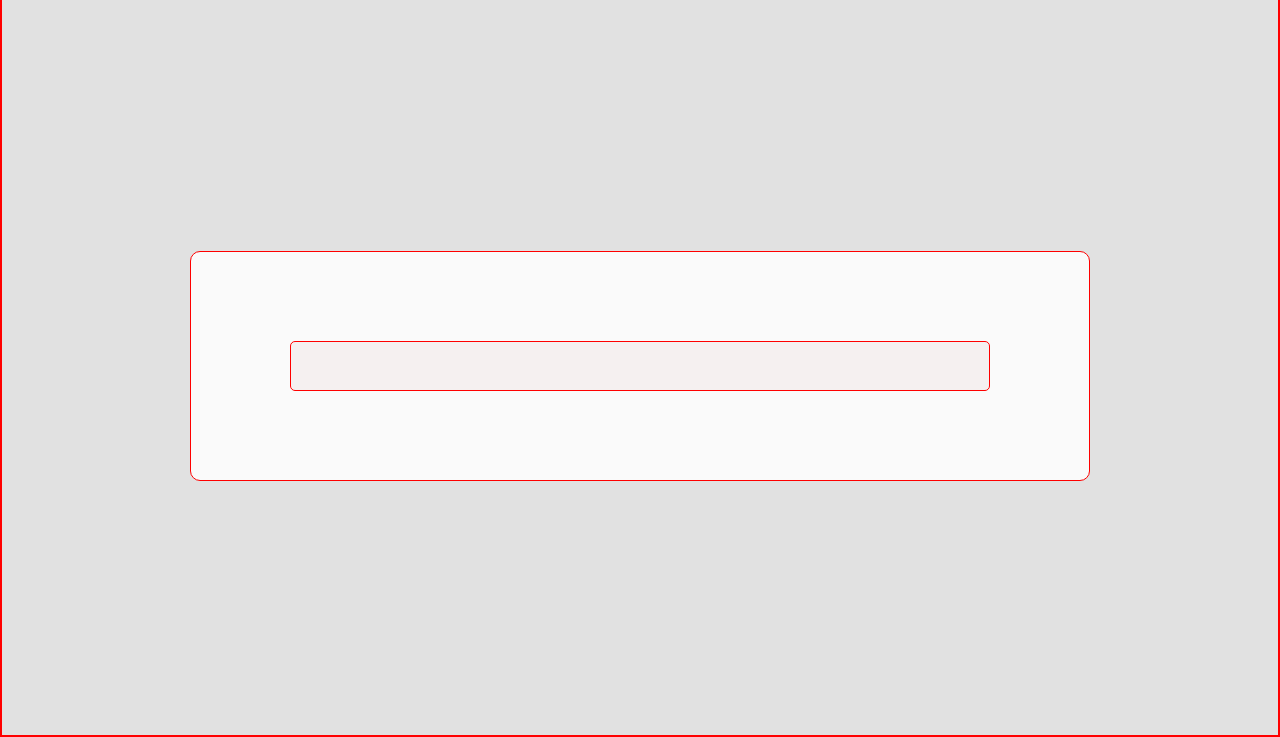
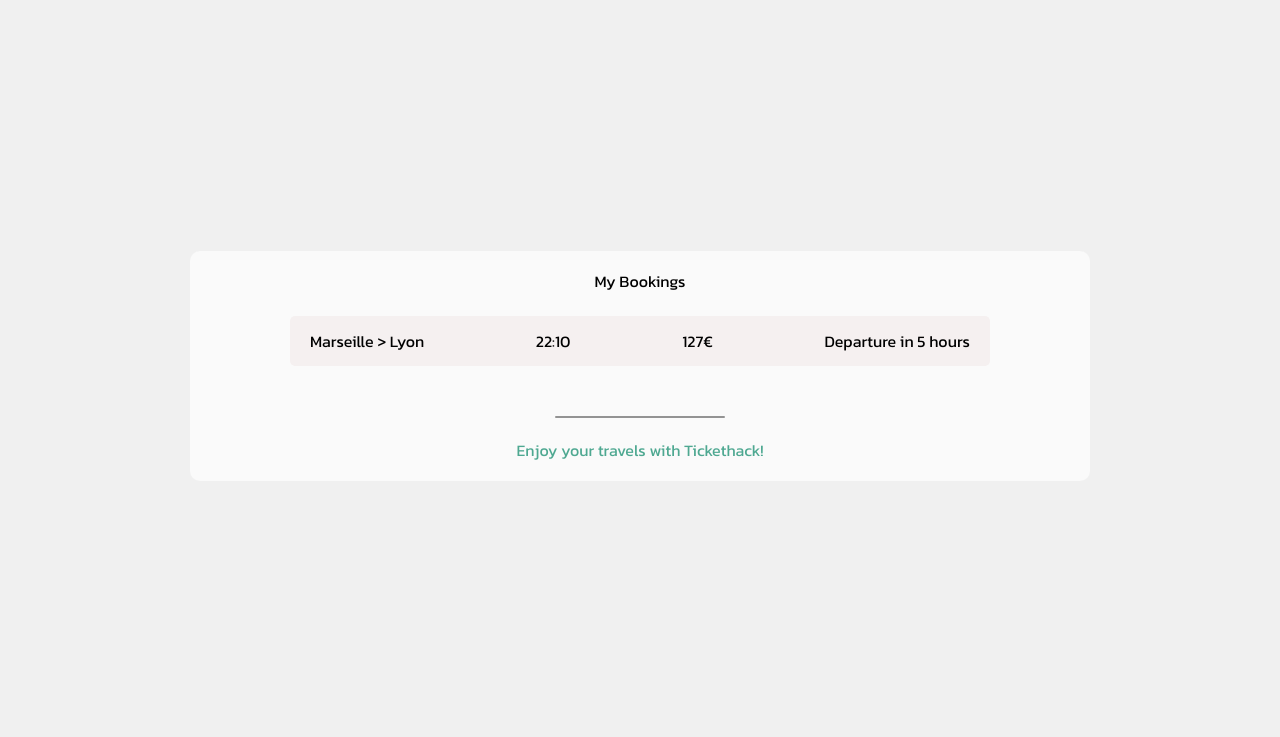
Before and after one commit to NicolasNgu23/hackathon-frontend, a plain HTML site: page booking.html in a window 1280 px wide. Shown: the part 63-800 px from the top of the page. Drawn offline with Linux system fonts and the light colour scheme.

Commit message:
finish page booking

```diff
--- a/booking.css
+++ b/booking.css
@@ -5,7 +5,7 @@
 }
 
 body {
-    background-color: #e1e1e1;
+    background-color: #f0f0f0;
     min-height: 100vh;
     width: 100vw;
     margin: 0;
@@ -16,7 +16,7 @@ body {
     width: 100vw;
     display: grid;
     grid-template-rows: repeat(14, 1fr);
-    border: 1px solid red;
+
 }
 
 #header {
@@ -27,12 +27,12 @@ body {
     justify-content: space-between;
     align-items: center;
     background-color: #fafafa;
-    border: 1px solid red;
+
 }
 #content {
     grid-row-start: 2;
     grid-row-end: 15;
-    border: 1px solid red;
+
     display: flex;
    flex-direction: row;
    justify-content: center;
@@ -42,7 +42,7 @@ body {
 #booking-container {
     width: 900px;
     height: 230px;
-    border: 1px solid red;
+
     border-radius: 10px;
     background-color: #fafafa;
     display: flex;
@@ -55,25 +55,31 @@ body {
 
 }
 
-#mybookings {
+#tripdetails {
     width: 700px;
     height: 50px;
-    border: 1px solid red;
     background-color: #f5f0f0;
     border-radius: 5px;
-    display: flex;
-    flex-direction: row;
-    justify-content: center;
-    align-items: center;
-    overflow-y: auto;
+
 }
 
+#booking-details {
+    display: flex;
+    justify-content: space-between;
+    align-items: center;
+    flex-direction: row;
+    padding-top: 13px;
+    padding-left: 20px;
+    padding-right: 20px;
+    font-family: 'Kanit', sans-serif;
 
+
+}
 
 #home {
     font-size: 24px;
     margin-left: 14px;
-    padding-bottom: 12 px;
+    padding-bottom: 12px;
     font-family: 'Kanit', sans-serif;
     color: #4EA891;
     text-decoration: none;
@@ -108,3 +114,28 @@ body {
     color: black;
     text-decoration: none;
  }
+
+ #mybooking {
+    text-align: center;
+    margin-bottom: 23px;
+    font-family: 'Kanit', sans-serif;
+    text-decoration: none;
+    font-weight: 200;
+ }
+
+ #enjoy {
+    text-align: center;
+    margin-top: 20px;
+    color: #4EA891;
+    font-family: 'Kanit', sans-serif;
+    text-decoration: none;
+ }
+
+#stick {
+    width: 170px;
+    height: 0px;
+    border-bottom: 2px solid #939393;
+    margin: auto;
+    margin-top: 50px;
+    border-radius: 5px;
+}
--- a/booking.html
+++ b/booking.html
@@ -8,8 +8,7 @@
 </head>
 <link rel="preconnect" href="https://fonts.googleapis.com">
 <link rel="preconnect" href="https://fonts.gstatic.com" crossorigin>
-<link href="https://fonts.googleapis.com/css2?family=Kanit:wght@500&display=swap" rel="stylesheet">
-
+<link href="https://fonts.googleapis.com/css2?family=Kanit:wght@400;500&display=swap" rel="stylesheet">
 <body>
 
     <div id="container">
@@ -30,20 +29,34 @@
     </div>
 
   </div>
-  <div id="content">
+<div id="content">
     <div id="booking-container">
-        <div id="mybookings">
 
-        </div>
-        <div id="tripdetails">
+        <div id="alldetails">
+            <div id="mybooking">
+                <p class="mytext"></p> My Bookings</p>
+            </div>
 
-        </div>
-        <div id="enjoy">
+            <div id="tripdetails">
 
+                <div id="booking-details">
+                    <p class="dep-arrival"> Marseille > Lyon </p>
+                    <p class="hour-depart"> 22:10 </p>
+                    <p class="book-price"> 127€ </p>
+                    <p class="time-before-departure"> Departure in 5 hours </p>
+                </div>
+            </div>
+
+            <div id="stick"></div>
+
+
+            <div id="enjoy">
+                <p class="enjoy-text"> Enjoy your travels with Tickethack!</p>
+            </div>
         </div>
     </div>
 
-  </div>
+</div>
 </div>
 
 
```
Also changed, not shown: index.html (+1 -1 lines).
